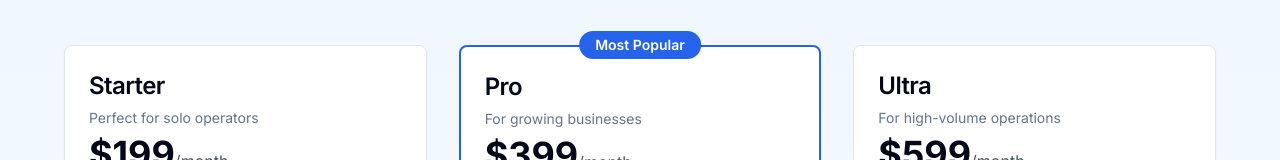
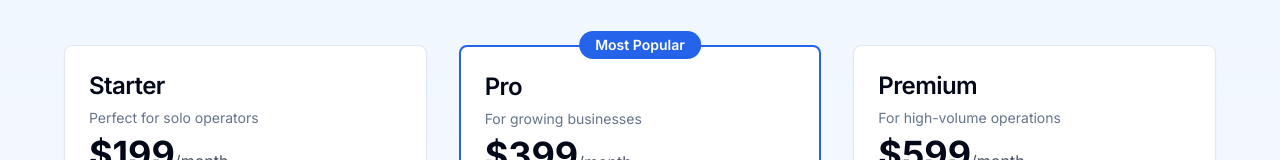
Before and after one commit to tc615guy/after-hour-fix, a Next.js app: page /pricing in a window 1280 px wide. Shown: the part 244-404 px from the top of the page. Built offline with nearby package versions, Linux system fonts and the light colour scheme.

Commit message:
Rename Ultra plan to Premium plan on pricing page

```diff
--- a/src/app/pricing/page.tsx
+++ b/src/app/pricing/page.tsx
@@ -39,7 +39,7 @@ export default function PricingPage() {
       popular: true,
     },
     {
-      name: 'Ultra',
+      name: 'Premium',
       price: 599,
       priceId: process.env.NEXT_PUBLIC_STRIPE_PRICE_ULTRA,
       description: 'For high-volume operations',
```
